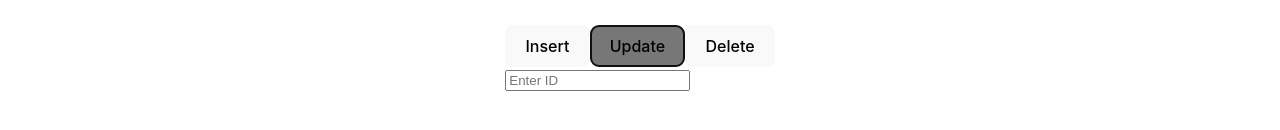
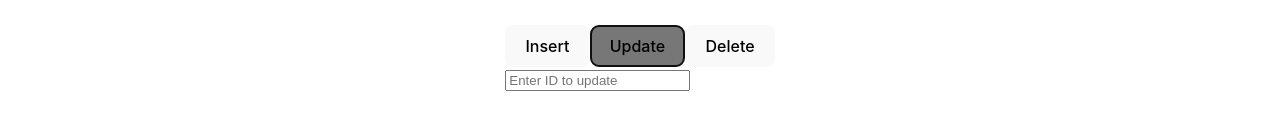
Before and after one commit to TeanConcio/STADVDB-MCO2-Transaction-Management, a Vue app in the folder client/: page / in a window 1280 px wide. Both pictures are taken after a click on the button "Update". Shown: the part 342-472 px from the top of the page. Built offline with nearby package versions, Linux system fonts and the light colour scheme.

Commit message:
Search, insert, update, delete

```diff
--- a/client/src/App.vue
+++ b/client/src/App.vue
@@ -28,10 +28,12 @@ const toggleForm = () => {
       <button :class="{ active: tab === 'delete' }" @click="selectTab('delete')">Delete</button>
     </div>
     <FormComponent v-if="tab === 'insert'" />
+    <!-- Check if ID exists, then shows form. If field not filled out, keep as is -->
     <div v-if="tab === 'update'">
-      <input v-model="updateInput" type="text" placeholder="Enter ID">
+      <input v-model="updateInput" type="text" placeholder="Enter ID to update">
       <FormComponent v-if="updateInput" />
     </div>
+    <!-- Check if ID exists, if exists, show delete button -->
     <div v-if="tab === 'delete'">
       <input v-model="deleteInput" type="text" placeholder="Enter ID to delete">
       <button v-if="deleteInput" @click="confirmDelete">Confirm Deletion</button>
```
